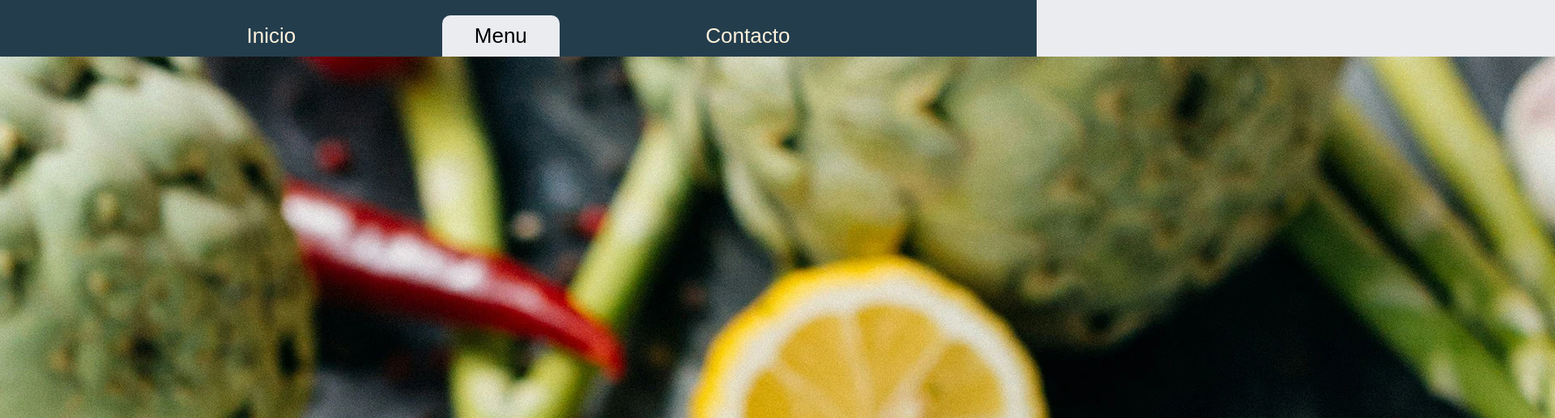
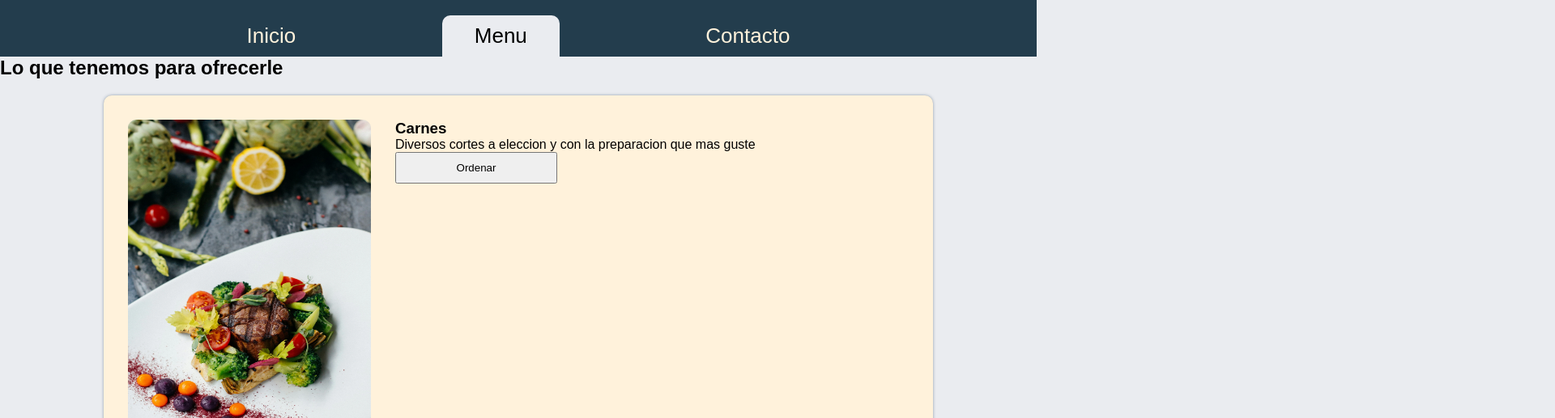
Before and after one commit to FrancGe/restaurant-page, a website built with Vite: page index.html in a window 1280 px wide. Both pictures are taken after a click on the element "Menu". Shown: the part 99-616 px from the top of the page at 81% size, 1920 px wide, since content can reach past the window. Built offline with nearby package versions, Linux system fonts and the light colour scheme; a web font is replaced by a local one.

Commit message:
Aplicando estilo a la pagina de Menu

```diff
--- a/src/css/inicio.css
+++ b/src/css/inicio.css
@@ -1,5 +1,5 @@
 .contenedor-fondo {
-  background-image:  linear-gradient(rgba(0, 0, 0, 0.6)), url("./assets/restaurant2.webp");
+  background-image:  linear-gradient(rgba(0, 0, 0, 0.6)), url("../assets/restaurant2.webp");
   height: 30rem;
   background-position: center;
   background-size: cover;
--- /dev/null
+++ b/src/css/menu.css
@@ -0,0 +1,26 @@
+.tarjeta-menu {
+    background-color: var(--color2);
+    padding: 3rem;
+    margin: 2rem;
+    width: 80%;
+    margin-left: auto;
+    margin-right: auto;
+    border-radius: 1rem;
+    display: flex;
+    gap: 3rem;
+    box-shadow: 0px 0px 5px -2px var(--color3);
+
+    .tarjeta-info {
+        display: flex;
+        flex-direction: column;
+    }
+.boton-menu {
+    padding: 1rem 3rem;
+    width: 20rem;
+}
+}
+.imagen-menu {
+    width: 30rem;
+    height: 40rem;
+    border-radius: 1rem;
+}
--- a/src/menu.js
+++ b/src/menu.js
@@ -1,24 +1,78 @@
+import "./css/menu.css";
 import carne from "./assets/carnes.webp";
+import ensalada from "./assets/ensaladas.webp";
+import pizza from "./assets/pizzas.webp";
+import hamburguesa from "./assets/hamburguesas.webp";
+import marisco from "./assets/mariscos.webp";
+import trago from "./assets/tragos.webp";
+
+const platos = [
+    {
+        titulo: "Carnes",
+        descripcion: "Diversos cortes a eleccion y con la preparacion que mas guste",
+        imagen: carne
+    },
+    {
+        titulo: "Acompañamientos",
+        descripcion: "Contamos con diferentes tipos de acompañamientos, desde los mas simples hasta las ensaladas mas gourmet",
+        imagen: ensalada
+    },
+    {
+        titulo: "Pizzas",
+        descripcion: "Diversos tipos de pizzas, pidalas por porcion, completas o combinadas",
+        imagen: pizza
+    },
+    {
+        titulo: "Hamburguesas",
+        descripcion: "Hamburguesas gourmet, un plato simple pero con la reversion gourmet nuestra",
+        imagen: hamburguesa
+    },
+    {
+        titulo: "Mariscos",
+        descripcion: "Contamos con distintos tipos de mariscos y peces de mar completamente frescos",
+        imagen: marisco
+    },
+    {
+        titulo: "Tragos",
+        descripcion: "Tenemos para ofrecerle una variedad enorme de tragos para acompañar de la mejo manera sus comidas, con y sin alcohol",
+        imagen: trago
+    }
+];
+
+function crearTarjetaPlato(imagen, titulo, descripcion) {
+    const tarjeta = document.createElement("div");
+    tarjeta.classList.add("tarjeta-menu");
+
+    tarjeta.insertAdjacentHTML("afterbegin", `
+    <img src="${imagen}" alt="${titulo}" class="imagen-menu">
+    <div class="tarjeta-info">
+    <h3 class="titulo-menu">${titulo}</h3>
+    <p class="descripcion-menu">${descripcion}</p>
+    <button class="boton-menu">Ordenar</button>
+    </div>`);
+
+    return tarjeta;
+}
 
 export function cargarMenu() {
     const contenedorMenu = document.createElement("div");
     contenedorMenu.classList.add("contenedor-menu");
 
-    const tarjetaMenuCarnes = document.createElement("div");
-    tarjetaMenuCarnes.classList.add("menu-carne");
+    const tituloSeccion = document.createElement("h2");
+    tituloSeccion.textContent = "Lo que tenemos para ofrecerle";
+    tituloSeccion.classList.add("titulo-seccion");
+    contenedorMenu.append(tituloSeccion);
 
-    const imgCarne = document.createElement("img");
-    imgCarne.classList.add("imagen-carne");
-    imgCarne.src = carne;
-    imgCarne.alt = "Imagen menu de carnes";
-    tarjetaMenuCarnes.append(imgCarne);
+    const contenedorPlatos = document.createElement("div");
+    contenedorPlatos.classList.add("contenedor-platos");
 
-    const tituloCarne = document.createElement("h3");
-    tituloCarne.classList.add("titulo-carne");
-    tituloCarne.textContent = "Carnes de especialidad";
-    tarjetaMenuCarnes.append(tituloCarne);
+    platos.forEach(plato => {
+        const nuevaTarjeta = crearTarjetaPlato(plato.imagen, plato.titulo, plato.descripcion);
 
-    contenedorMenu.append(tarjetaMenuCarnes);
+        contenedorPlatos.append(nuevaTarjeta);
+    });
+
+    contenedorMenu.append(contenedorPlatos);
 
     return contenedorMenu;
 }
```
